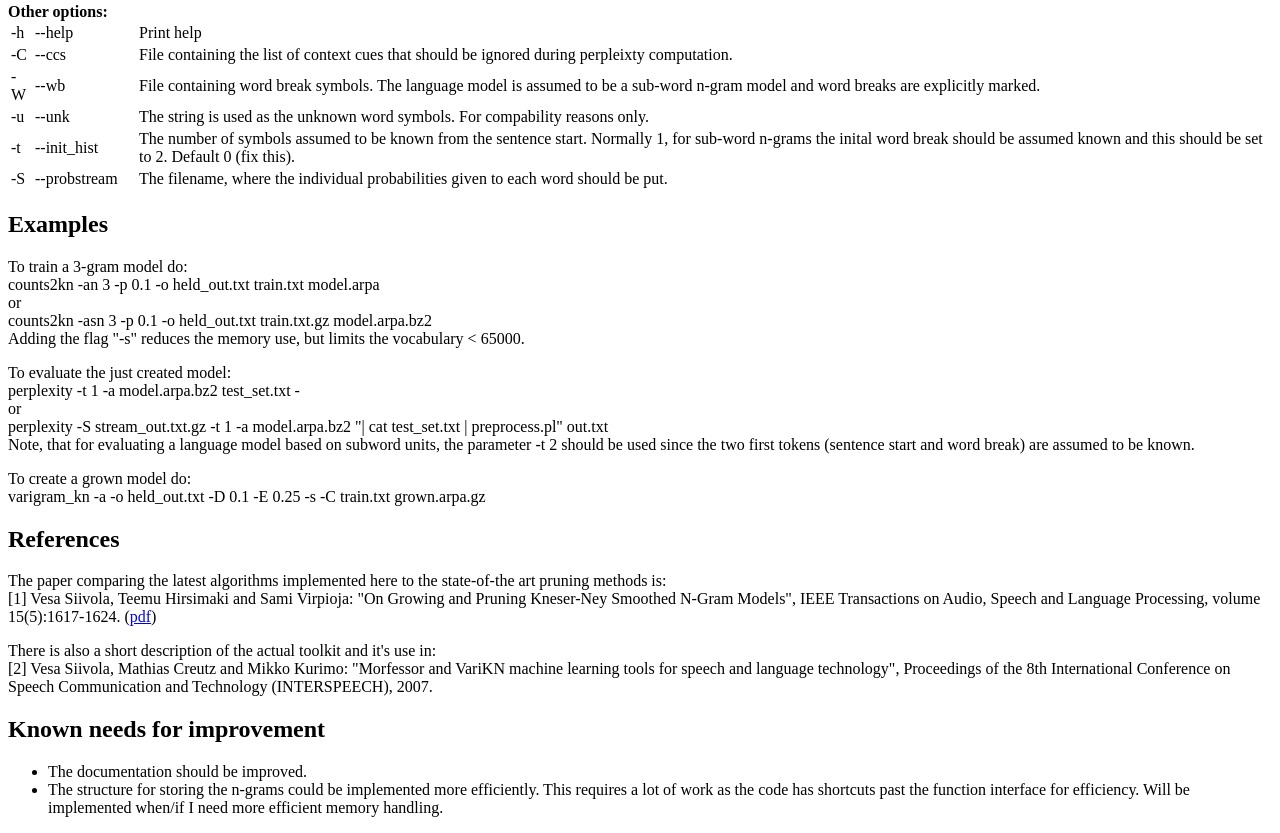
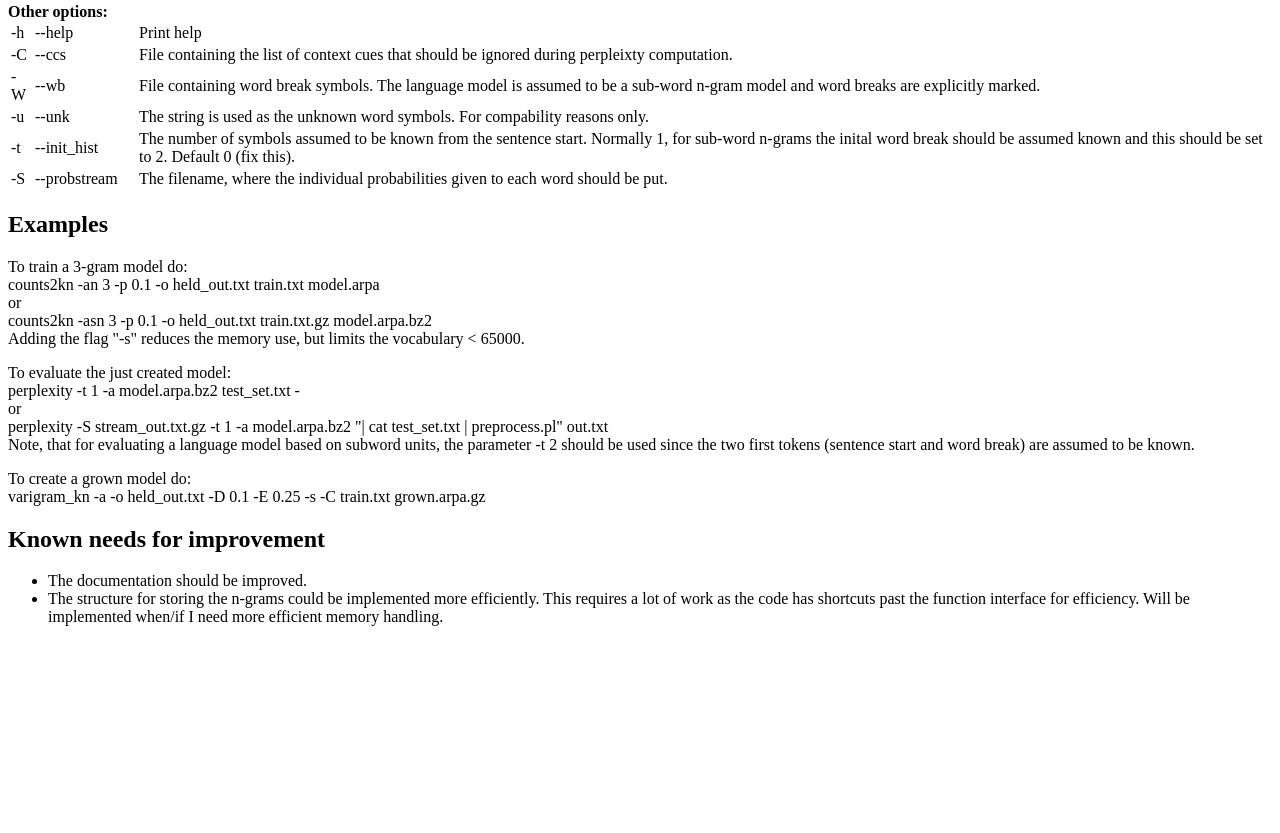
Before and after one commit to vsiivola/variKN, a plain HTML site: page commands.html in a window 1280 px wide. Shown: the part 2030-2863 px from the top of the page. After the commit the page ends 2672 px from the top, so only its background shows below. Drawn offline with Linux system fonts and the light colour scheme.

Commit message:
fixed old documentation

```diff
--- a/commands.html
+++ b/commands.html
@@ -252,30 +252,6 @@ start and word break) are assumed to be known.
 To create a grown model do:<br>
 varigram_kn -a -o held_out.txt -D 0.1 -E 0.25 -s -C train.txt grown.arpa.gz<P>
 
-<H2>References</H2>
-<a name="ref">
-
-The paper comparing the latest algorithms implemented here to the
-state-of-the art pruning methods is:
-<BR>[1] Vesa Siivola, Teemu Hirsimaki and Sami Virpioja: "On Growing and Pruning
-Kneser-Ney Smoothed N-Gram Models", IEEE
-Transactions on Audio, Speech and Language Processing, volume
-15(5):1617-1624. (<a href="http://www.cis.hut.fi/vsiivola/papers/TASLP2007.pdf">pdf</a>)
-<P>
-There is also a short description of the actual toolkit and it's use
-in:<BR>
-[2] Vesa Siivola, Mathias Creutz and Mikko Kurimo: "Morfessor and VariKN machine learning tools for speech and language technology", Proceedings of the 8th International Conference on Speech Communication and Technology (INTERSPEECH), 2007.
-
-
-<!--P>
-An older paper describing the older versions of the
-algorithms is:
-
-<BR> V. Siivola and B. Pellom: "<a
-href="http://www.cis.hut.fi/vsiivola/papers/es05_vg.ps">Growing an
-n-gram model</a>", <a href="http://www.interspeech2005.org">
-Interspeech 2005</a -->
-
 <H2>Known needs for improvement</H2>
 <UL>
 <LI>The documentation should be improved.
```
